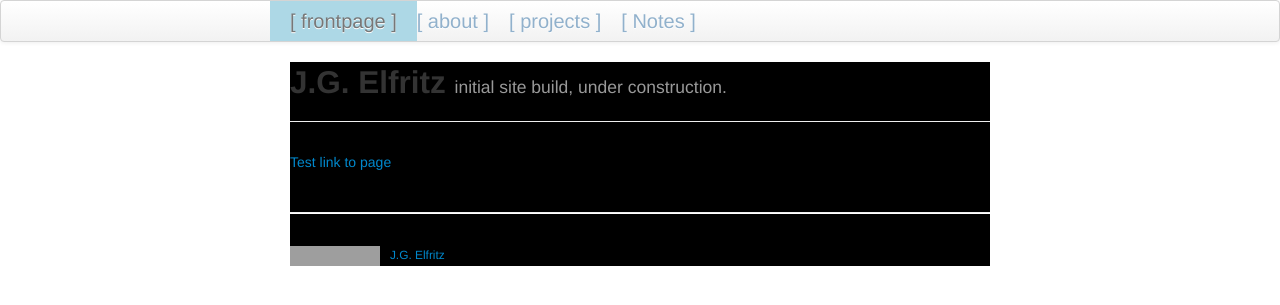
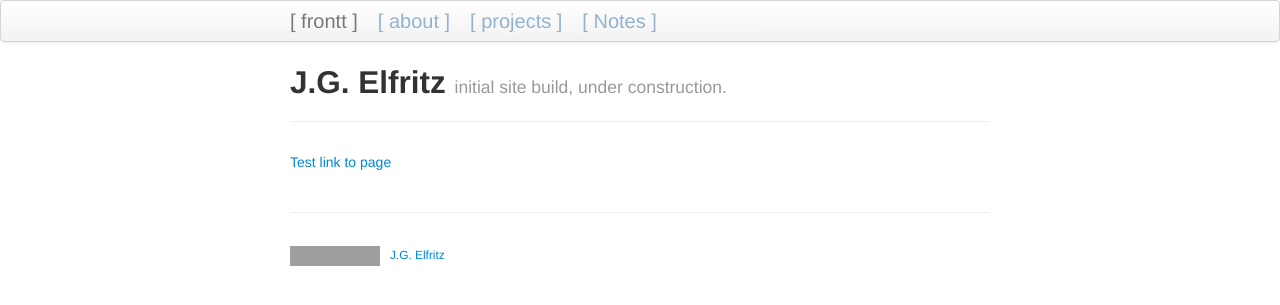
Before and after one commit to justinelfritz/justinelfritz.github.io, a Jekyll site: the page built from index.md, in a window 1280 px wide. Shown: the top 305 px of the page. Built offline with Jekyll 4.4.1, drawn with Linux system fonts in a browser that asks for light colours; grey boxes are pictures that could not be loaded.

Commit message:
removing black bg from body content

```diff
--- a/_includes/themes/twitter/default.html
+++ b/_includes/themes/twitter/default.html
@@ -33,7 +33,7 @@
     <div class="navbar">
       <div class="navbar-inner">
         <div class="container-narrow">
-          <a class="brand"; style="background-color:lightblue"; href="{{ HOME_PATH }}">[ frontpage ]</a>
+          <a class="brand"; href="{{ HOME_PATH }}">[ frontt ]</a>
 	  <a class="brand"; style="color:#91b1cc"; href="{{ HOME_PATH }}/pages/about.html">[ about ]</a>
 	  <a class="brand"; style="color:#91b1cc"; href="{{ HOME_PATH }}/pages/projects.html">[ projects ]</a>
 	  <a class="brand"; style="color:#91b1cc"; href="{{ HOME_PATH }}/pages/notes.html">[ Notes ]</a>
--- a/assets/themes/twitter/css/style.css
+++ b/assets/themes/twitter/css/style.css
@@ -2,14 +2,13 @@
 .container-narrow {
   margin: 0 auto;
   max-width: 700px;
-  background-color: black}
+  }
 
 .container-narrow > hr {
   margin: 30px 0; }
 
 .navbar .nav {
-  float: right;
-  background-color: #91b1cc;}
+  float: right; }
 
 /* The sidebar menu */
 .sidenav {
```
